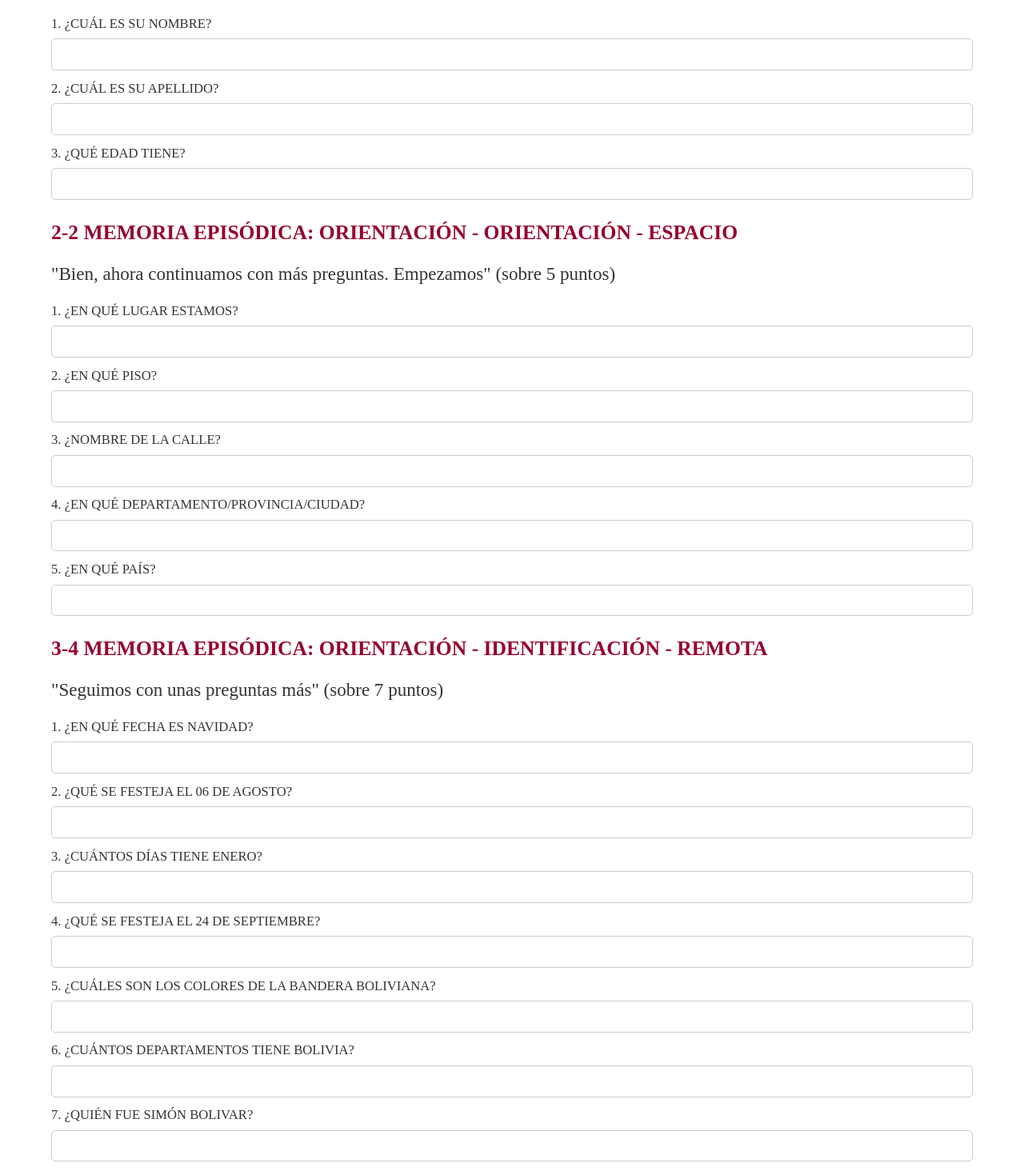
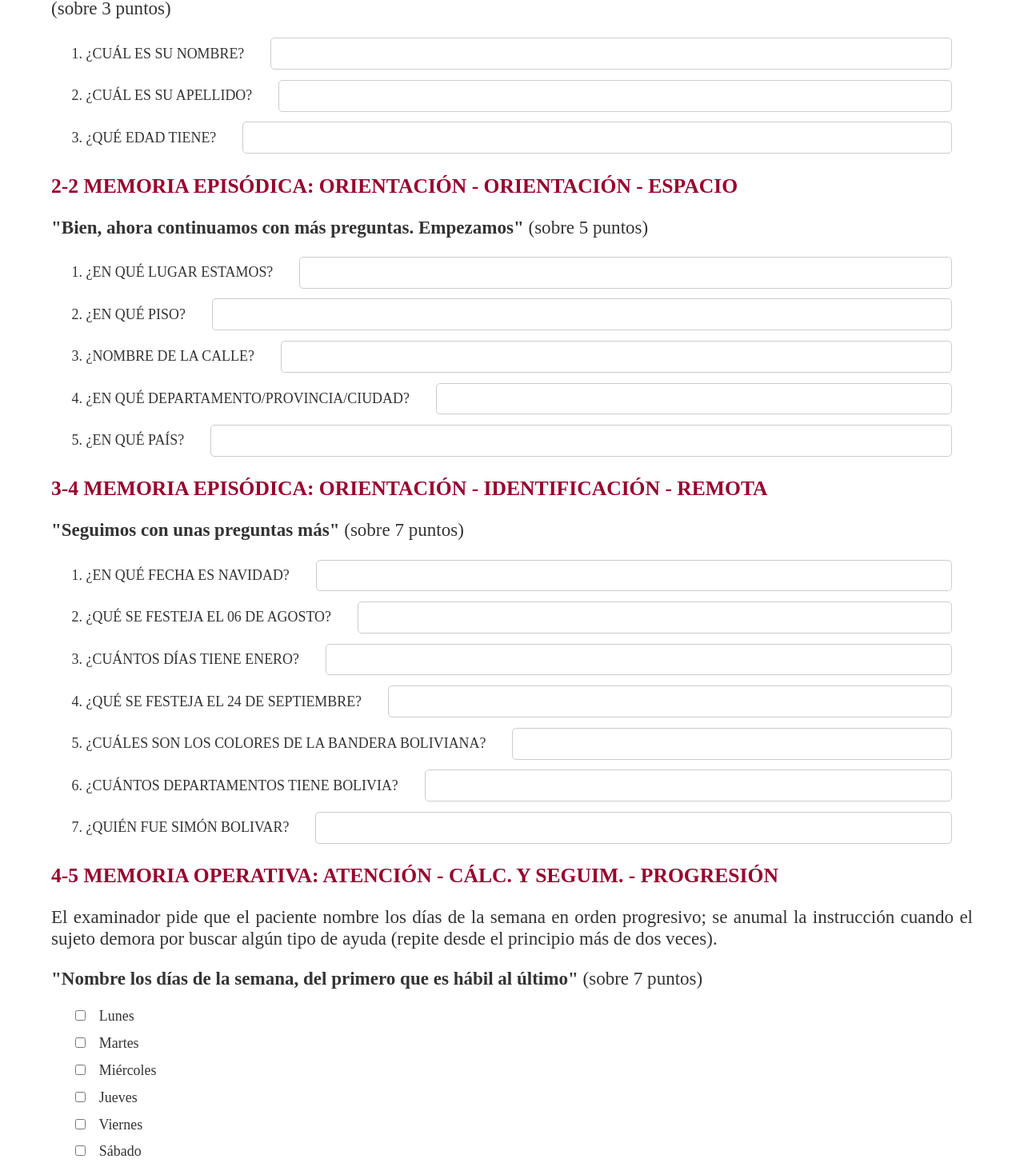
Before and after one commit to Nuerolap/NEUROLAP_Frontend, a Vue app in the folder neurolap/: page /edm in a window 1280 px wide. Shown: the part 521-1985 px from the top of the page at 80% size. Built offline with nearby package versions, Linux system fonts and the light colour scheme; a small style sheet from the web is missing.

Commit message:
EDM avanzado

```diff
--- a/neurolap/src/components/EDMPage.vue
+++ b/neurolap/src/components/EDMPage.vue
@@ -8,79 +8,121 @@
       <p>En este portal, usted encontrará un protocolo que mide el estado de los distintos tipos de memoria, por lo que recibe el nombre de “Evaluación Diferencial de la Memoria”. Este instrumento consta de 34 ítems seleccionados de 14 test de memoria, estandarizados de habla hispana.</p>
     </div>
     <div class="content">
+      <form @submit.prevent="handleSubmit">
         <div class="section">
           <h2>1-3 MEMORIA EPISÓDICA: ORIENTACIÓN - IDENTIFICACIÓN - PERSONA</h2>
-        <p>Explicar al paciente que debemos formalmente hacer preguntas que son muy fáciles. "A continuación le voy a hacer algunas preguntas, muchas de ellas parecen muy simples e inclusive bobas pero necesito hacerlas para tenerlas registradas así que usted por favor contésteme lo mejor que pueda para que el registro quede muy bien" (acompañe este texto con los gestos que correspondan para evitar que el paciente se enoje o se sienta insultado por el tipo de preguntas) (sobre 3 puntos)</p>
+          <p>Explicar al paciente que debemos formalmente hacer preguntas que son muy fáciles. <strong>"A continuación le voy a hacer algunas preguntas, muchas de ellas parecen muy simples e inclusive bobas pero necesito hacerlas para tenerlas registradas así que usted por favor contésteme lo mejor que pueda para que el registro quede muy bien"</strong> (acompañe este texto con los gestos que correspondan para evitar que el paciente se enoje o se sienta insultado por el tipo de preguntas) (sobre 3 puntos)</p>
           <div class="form-group">
-          <label for="edm_nombre">1. ¿CUÁL ES SU NOMBRE?</label>
-          <input v-model="edm_nombre" type="text" id="edm_nombre" required />
+            <label for="episodica1_1">1. ¿CUÁL ES SU NOMBRE?</label>
+            <input v-model="episodica1.nombre" type="text" id="episodica1_1" required />
           </div>
           <div class="form-group">
-          <label for="edm_apellido">2. ¿CUÁL ES SU APELLIDO?</label>
-          <input v-model="edm_apellido" type="text" id="edm_apellido" required />
+            <label for="episodica1_2">2. ¿CUÁL ES SU APELLIDO?</label>
+            <input v-model="episodica1.apellido" type="text" id="episodica1_2" required />
           </div>
           <div class="form-group">
-          <label for="edm_edad">3. ¿QUÉ EDAD TIENE?</label>
-          <input v-model="edm_edad" type="text" id="edm_edad" required />
+            <label for="episodica1_3">3. ¿QUÉ EDAD TIENE?</label>
+            <input v-model="episodica1.edad" type="text" id="episodica1_3" required />
           </div>
         </div>
         <div class="section">
           <h2>2-2 MEMORIA EPISÓDICA: ORIENTACIÓN - ORIENTACIÓN - ESPACIO</h2>
-        <p>"Bien, ahora continuamos con más preguntas. Empezamos" (sobre 5 puntos)</p>
+          <p><strong>"Bien, ahora continuamos con más preguntas. Empezamos"</strong> (sobre 5 puntos)</p>
           <div class="form-group">
-          <label for="edm_lugar">1. ¿EN QUÉ LUGAR ESTAMOS?</label>
-          <input v-model="edm_lugar" type="text" id="edm_lugar" required />
+            <label for="episodica2_1">1. ¿EN QUÉ LUGAR ESTAMOS?</label>
+            <input v-model="episodica2.lugar" type="text" id="episodica2_1" required />
           </div>
           <div class="form-group">
-          <label for="edm_piso">2. ¿EN QUÉ PISO?</label>
-          <input v-model="edm_piso" type="text" id="edm_piso" required />
+            <label for="episodica2_2">2. ¿EN QUÉ PISO?</label>
+            <input v-model="episodica2.piso" type="text" id="episodica2_2" required />
           </div>
           <div class="form-group">
-          <label for="edm_calle">3. ¿NOMBRE DE LA CALLE?</label>
-          <input v-model="edm_calle" type="text" id="edm_calle" required />
+            <label for="episodica2_3">3. ¿NOMBRE DE LA CALLE?</label>
+            <input v-model="episodica2.calle" type="text" id="episodica2_3" required />
           </div>
           <div class="form-group">
-          <label for="edm_ciudad">4. ¿EN QUÉ DEPARTAMENTO/PROVINCIA/CIUDAD?</label>
-          <input v-model="edm_ciudad" type="text" id="edm_ciudad" required />
+            <label for="episodica2_4">4. ¿EN QUÉ DEPARTAMENTO/PROVINCIA/CIUDAD?</label>
+            <input v-model="episodica2.departamento" type="text" id="episodica2_4" required />
           </div>
           <div class="form-group">
-          <label for="edm_pais">5. ¿EN QUÉ PAÍS?</label>
-          <input v-model="edm_pais" type="text" id="edm_pais" required />
+            <label for="episodica2_5">5. ¿EN QUÉ PAÍS?</label>
+            <input v-model="episodica2.pais" type="text" id="episodica2_5" required />
           </div>
         </div>
         <div class="section">
           <h2>3-4 MEMORIA EPISÓDICA: ORIENTACIÓN - IDENTIFICACIÓN - REMOTA</h2>
-        <p>"Seguimos con unas preguntas más" (sobre 7 puntos)</p>
+          <p><strong>"Seguimos con unas preguntas más"</strong> (sobre 7 puntos)</p>
           <div class="form-group">
-          <label for="edm_navidad">1. ¿EN QUÉ FECHA ES NAVIDAD?</label>
-          <input v-model="edm_navidad" type="text" id="edm_navidad" required />
+            <label for="episodica3_1">1. ¿EN QUÉ FECHA ES NAVIDAD?</label>
+            <input v-model="episodica3.navidad" type="text" id="episodica3_1" required />
           </div>
           <div class="form-group">
-          <label for="edm_agosto">2. ¿QUÉ SE FESTEJA EL 06 DE AGOSTO?</label>
-          <input v-model="edm_agosto" type="text" id="edm_agosto" required />
+            <label for="episodica3_2">2. ¿QUÉ SE FESTEJA EL 06 DE AGOSTO?</label>
+            <input v-model="episodica3.agosto6" type="text" id="episodica3_2" required />
           </div>
           <div class="form-group">
-          <label for="edm_enero">3. ¿CUÁNTOS DÍAS TIENE ENERO?</label>
-          <input v-model="edm_enero" type="text" id="edm_enero" required />
+            <label for="episodica3_3">3. ¿CUÁNTOS DÍAS TIENE ENERO?</label>
+            <input v-model="episodica3.enero" type="text" id="episodica3_3" required />
           </div>
           <div class="form-group">
-          <label for="edm_septiembre">4. ¿QUÉ SE FESTEJA EL 24 DE SEPTIEMBRE?</label>
-          <input v-model="edm_septiembre" type="text" id="edm_septiembre" required />
+            <label for="episodica3_4">4. ¿QUÉ SE FESTEJA EL 24 DE SEPTIEMBRE?</label>
+            <input v-model="episodica3.septiembre24" type="text" id="episodica3_4" required />
           </div>
           <div class="form-group">
-          <label for="edm_bandera">5. ¿CUÁLES SON LOS COLORES DE LA BANDERA BOLIVIANA?</label>
-          <input v-model="edm_bandera" type="text" id="edm_bandera" required />
+            <label for="episodica3_5">5. ¿CUÁLES SON LOS COLORES DE LA BANDERA BOLIVIANA?</label>
+            <input v-model="episodica3.bandera" type="text" id="episodica3_5" required />
           </div>
           <div class="form-group">
-          <label for="edm_departamentos">6. ¿CUÁNTOS DEPARTAMENTOS TIENE BOLIVIA?</label>
-          <input v-model="edm_departamentos" type="text" id="edm_departamentos" required />
+            <label for="episodica3_6">6. ¿CUÁNTOS DEPARTAMENTOS TIENE BOLIVIA?</label>
+            <input v-model="episodica3.departamentos" type="text" id="episodica3_6" required />
           </div>
           <div class="form-group">
-          <label for="edm_bolivar">7. ¿QUIÉN FUE SIMÓN BOLIVAR?</label>
-          <input v-model="edm_bolivar" type="text" id="edm_bolivar" required />
+            <label for="episodica3_7">7. ¿QUIÉN FUE SIMÓN BOLIVAR?</label>
+            <input v-model="episodica3.simonBolivar" type="text" id="episodica3_7" required />
+          </div>
+        </div>
+        <div class="section">
+          <h2>4-5 MEMORIA OPERATIVA: ATENCIÓN - CÁLC. Y SEGUIM. - PROGRESIÓN</h2>
+          <p>El examinador pide que el paciente nombre los días de la semana en orden progresivo; se anumal la instrucción cuando el sujeto demora por buscar algún tipo de ayuda (repite desde el principio más de dos veces).</p>
+          <p><strong>"Nombre los días de la semana, del primero que es hábil al último"</strong> (sobre 7 puntos)</p>
+          <div class="form-group">
+            <label>
+              <input type="checkbox" v-model="operativa4.lunes"> Lunes
+            </label>
+          </div>
+          <div class="form-group">
+            <label>
+              <input type="checkbox" v-model="operativa4.martes"> Martes
+            </label>
+          </div>
+          <div class="form-group">
+            <label>
+              <input type="checkbox" v-model="operativa4.miercoles"> Miércoles
+            </label>
+          </div>
+          <div class="form-group">
+            <label>
+              <input type="checkbox" v-model="operativa4.jueves"> Jueves
+            </label>
+          </div>
+          <div class="form-group">
+            <label>
+              <input type="checkbox" v-model="operativa4.viernes"> Viernes
+            </label>
+          </div>
+          <div class="form-group">
+            <label>
+              <input type="checkbox" v-model="operativa4.sabado"> Sábado
+            </label>
+          </div>
+          <div class="form-group">
+            <label>
+              <input type="checkbox" v-model="operativa4.domingo"> Domingo
+            </label>
           </div>
         </div>
         <button type="submit" class="btn">Enviar</button>
+      </form>
     </div>
     <p class="error-message">{{ errorMessage }}</p>
   </div>
@@ -90,21 +132,36 @@
 export default {
   data() {
     return {
-      edm_nombre: '',
-      edm_apellido: '',
-      edm_edad: '',
-      edm_lugar: '',
-      edm_piso: '',
-      edm_calle: '',
-      edm_ciudad: '',
-      edm_pais: '',
-      edm_navidad: '',
-      edm_agosto: '',
-      edm_enero: '',
-      edm_septiembre: '',
-      edm_bandera: '',
-      edm_departamentos: '',
-      edm_bolivar: '',
+      episodica1: {
+        nombre: '',
+        apellido: '',
+        edad: ''
+      },
+      episodica2: {
+        lugar: '',
+        piso: '',
+        calle: '',
+        departamento: '',
+        pais: ''
+      },
+      episodica3: {
+        navidad: '',
+        agosto6: '',
+        enero: '',
+        septiembre24: '',
+        bandera: '',
+        departamentos: '',
+        simonBolivar: ''
+      },
+      operativa4: {
+        lunes: false,
+        martes: false,
+        miercoles: false,
+        jueves: false,
+        viernes: false,
+        sabado: false,
+        domingo: false
+      },
       errorMessage: ''
     };
   },
@@ -113,23 +170,11 @@ export default {
       try {
         // Aquí podrías añadir la lógica para enviar los datos a tu servidor
       console.log('Formulario enviado:', {
-          edm_nombre: this.edm_nombre,
-          edm_apellido: this.edm_apellido,
-          edm_edad: this.edm_edad,
-          edm_lugar: this.edm_lugar,
-          edm_piso: this.edm_piso,
-          edm_calle: this.edm_calle,
-          edm_ciudad: this.edm_ciudad,
-          edm_pais: this.edm_pais,
-          edm_navidad: this.edm_navidad,
-          edm_agosto: this.edm_agosto,
-          edm_enero: this.edm_enero,
-          edm_septiembre: this.edm_septiembre,
-          edm_bandera: this.edm_bandera,
-          edm_departamentos: this.edm_departamentos,
-          edm_bolivar: this.edm_bolivar
+        episodica1: this.episodica1,
+        episodica2: this.episodica2,
+        episodica3: this.episodica3,
+        operativa4: this.operativa4
       });
-
         // Suponiendo que los datos se envían correctamente, redirigir a /report
         this.$router.push('/report');
       } catch (error) {
@@ -194,16 +239,19 @@ export default {
 .section p {
   font-size: 1.8vw;
   color: #333;
+  text-align: justify;
 }
 
 .form-group {
-  margin: 1vw 0;
+  margin: 1vw 2vw;
+  display: flex;
+  justify-content: space-between;
+  gap: 3%;
+  align-items: baseline;
 }
 
 label {
-  display: block;
-  margin-bottom: 0.5em;
-  font-size: 1.3vw;
+  font-size: 1.4vw;
 }
 
 input[type="text"] {
@@ -213,6 +261,12 @@ input[type="text"] {
   border-radius: 5px;
   font-size: 1.3vw;
   font-family: 'Poppins';
+  flex: 1;
+}
+
+input[type="checkbox"] {
+  margin-right: 1vw;
+  margin-bottom: -1vw;
 }
 
 .btn {
```
Lines whose indentation alone changed are shown as unchanged.
